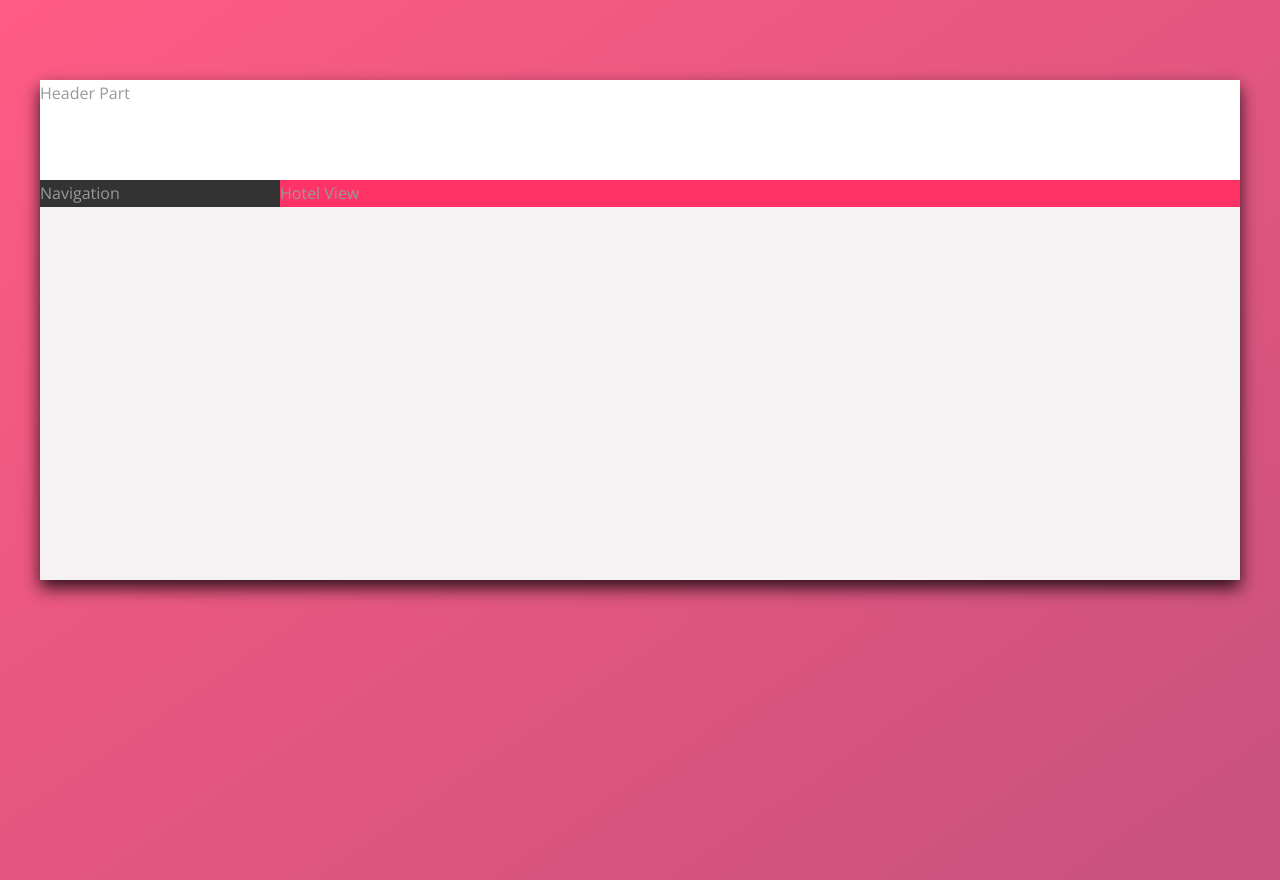
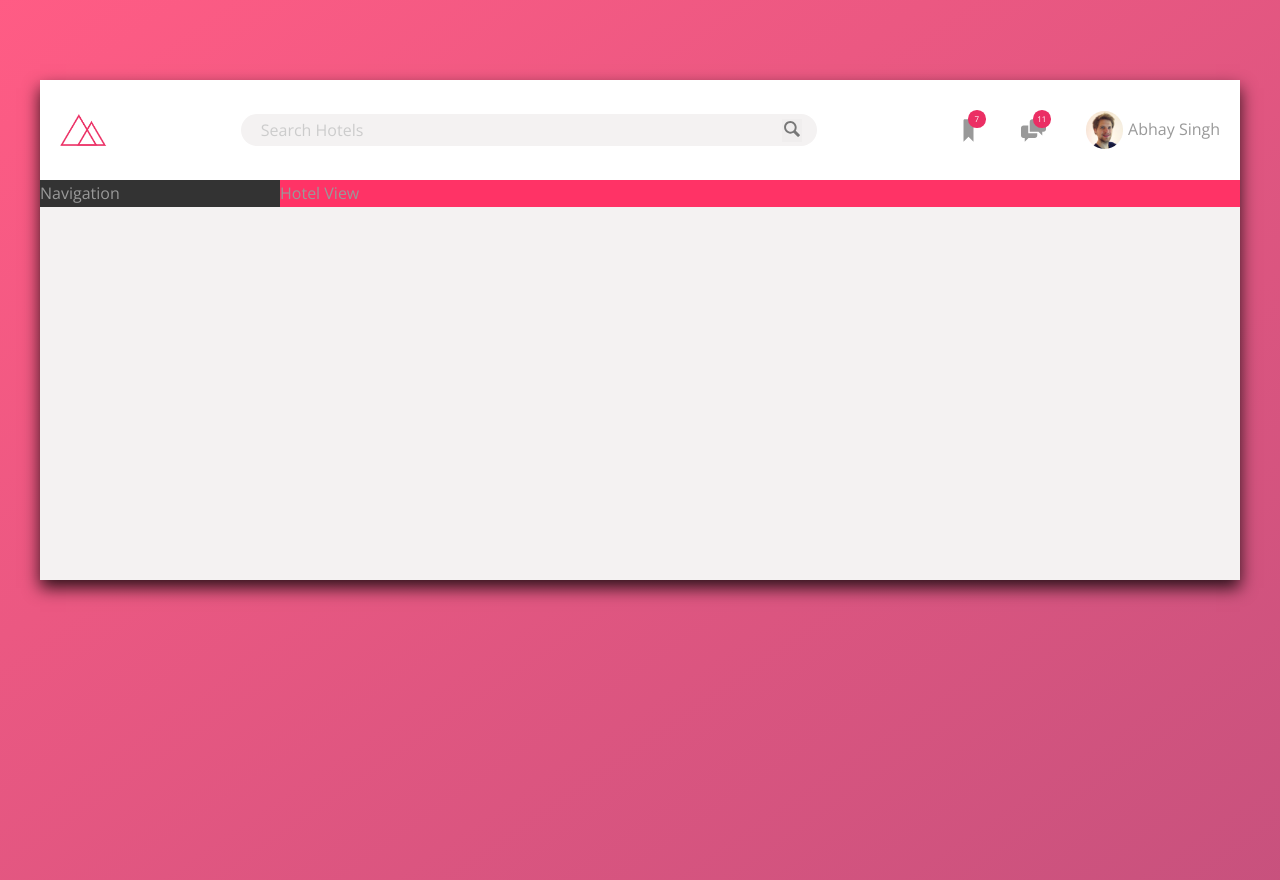
Before and after one commit to AbhaySingh5349/TrilloBooking, a website: page index.html in a window 1280 px wide. Drawn offline with nearby package versions, Linux system fonts and the light colour scheme.

Commit message:
built header

```diff
--- a/index.html
+++ b/index.html
@@ -15,7 +15,43 @@
   </head>
   <body>
     <div class="container">
-      <header class="header">Header Part</header>
+      <header class="header">
+        <img src="img/logo.png" alt="logo" class="logo" />
+        <form action="#" class="search-form">
+          <input
+            type="text"
+            class="search-form__input"
+            placeholder="Search Hotels"
+          />
+          <button class="search-form__btn">
+            <svg class="search-form__icon">
+              <use xlink:href="img/sprite.svg#icon-magnifying-glass"></use>
+            </svg>
+          </button>
+        </form>
+        <nav class="user-nav">
+          <div class="user-nav__icon-box">
+            <svg class="user-nav__icon-box__icon">
+              <use xlink:href="img/sprite.svg#icon-bookmark"></use>
+            </svg>
+            <span class="user-nav__icon-box__notification-count">7</span>
+          </div>
+          <div class="user-nav__icon-box">
+            <svg class="user-nav__icon-box__icon">
+              <use xlink:href="img/sprite.svg#icon-chat"></use>
+            </svg>
+            <span class="user-nav__icon-box__notification-count">11</span>
+          </div>
+          <div class="user-nav__user">
+            <img
+              src="img/user.jpg"
+              alt="user photo"
+              class="user-nav__user-photo"
+            />
+            <span class="user-nav__user-name">Abhay Singh</span>
+          </div>
+        </nav>
+      </header>
       <div class="content">
         <nav class="sidebar-nav">Navigation</nav>
         <main class="main">Hotel View</main>
--- a/sass/abstracts/_variables.scss
+++ b/sass/abstracts/_variables.scss
@@ -35,3 +35,4 @@ $margin-bottom-medium: 4rem;
 $margin-bottom-small: 2rem;
 
 $dark-shadow: 0 0.8rem $default-font-size rgba($color-black, 0.8);
+$light-shadow: 0 0.8rem $default-font-size rgba($color-black, 0.2);
--- a/sass/base/_animations.scss
+++ b/sass/base/_animations.scss
@@ -35,7 +35,7 @@
 @mixin btn_click_effect {
   &:hover {
     transform: translateY(-10%);
-    box-shadow: 0 0.8rem $default-font-size rgba($color-black, 0.2);
+    box-shadow: $light-shadow;
   }
 
   /* when we click element to give pressing effect*/
--- /dev/null
+++ b/sass/components/_logo.scss
@@ -0,0 +1,5 @@
+.logo {
+  height: 3.25rem;
+
+  margin-left: 2rem;
+}
--- /dev/null
+++ b/sass/components/_search-form.scss
@@ -0,0 +1,55 @@
+.search-form {
+  flex: 0 0 60%; // wrt parent (header)
+
+  display: flex;
+  align-items: center;
+  justify-content: center;
+
+  &__input {
+    font-family: inherit; // inherit from parent
+    font-size: inherit;
+    color: inherit;
+
+    background-color: $color-grey-light-2;
+    border: none;
+    border-radius: 150rem;
+    padding: 0.5rem 2rem;
+
+    // flex-grow: 1;
+    flex-basis: 80%;
+
+    transition: all 0.2s;
+    &:focus {
+      outline: none;
+      flex-basis: 100%;
+      background-color: $color-grey-light-3;
+    }
+
+    &::-webkit-input-placeholder {
+      font-weight: 100;
+      color: $color-grey-light-4;
+      font-size: inherit;
+    }
+  }
+
+  // adjecent sibling selector
+  &__input + &__btn {
+    background-color: $color-grey-light-3;
+  }
+
+  &__btn {
+    background-color: $color-grey-light-2;
+    border: none;
+    margin-left: -3.5rem; // btn will move on top of input
+
+    transition: all 0.5s;
+    @include btn_click_effect;
+  }
+
+  // modifying svg icon
+  &__icon {
+    height: 2rem;
+    width: 2rem;
+    fill: $color-grey-dark-3;
+  }
+}
--- /dev/null
+++ b/sass/components/_user-nav.scss
@@ -0,0 +1,66 @@
+.user-nav {
+  position: relative; // for positioning child element 'notification-count'
+
+  align-self: stretch; // over-riding parent(header) property of 'align-items:center'
+
+  display: flex;
+  flex-direction: row; // to bring icon-box & user-img in 1 row
+  justify-content: space-between;
+  align-items: center;
+
+  // select all child elements
+  & > * {
+    padding: 0 2rem;
+    cursor: pointer;
+    height: 100%; // so that background-color on hover stretches completely
+
+    &:hover {
+      background-color: $color-grey-light-2;
+    }
+  }
+
+  &__icon-box {
+    display: flex;
+    flex-direction: row; // to bring icon-box & user-img in 1 row
+    align-items: center;
+    &__icon {
+      height: 2.5rem;
+      width: 2.5rem;
+      fill: $color-grey-dark-2;
+    }
+
+    position: relative;
+
+    &__notification-count {
+      height: 1.75rem;
+      width: 1.75rem;
+      border-radius: 50%;
+      font-size: 0.8rem;
+      background-color: $color-primary;
+      color: $color-white;
+
+      position: absolute;
+      top: 3rem;
+      left: 50%;
+
+      display: flex;
+      justify-content: center;
+      align-items: center;
+    }
+  }
+
+  &__user {
+    display: flex;
+    flex-direction: row; // to bring icon-box & user-img in 1 row
+    align-items: center;
+    &-photo {
+      height: 3.75rem;
+      width: 3.75rem;
+      border-radius: 50%;
+    }
+
+    &-name {
+      margin-left: 0.5rem;
+    }
+  }
+}
--- a/sass/layout/_header.scss
+++ b/sass/layout/_header.scss
@@ -2,4 +2,9 @@
   height: 10rem;
   background-color: $color-white;
   border-bottom: $color-grey-light-2;
+
+  display: flex;
+  flex-direction: row; // to bring logo, search-form & user-nav in 1 row
+  justify-content: space-between;
+  align-items: center;
 }
--- a/sass/main.scss
+++ b/sass/main.scss
@@ -6,6 +6,10 @@
 @import "base/_typography.scss";
 @import "base/_utilities.scss";
 
+@import "components/_logo.scss";
+@import "components/_search-form.scss";
+@import "components/_user-nav.scss";
+
 @import "layout/_container.scss";
 @import "layout/_content.scss";
 @import "layout/_header.scss";
```
Also changed, not shown: css/style.css, img/SVG/aircraft-take-off.svg (added), img/SVG/bookmark.svg (added), img/SVG/chat.svg (added), img/SVG/chevron-small-right.svg (added), img/SVG/home.svg (added), img/SVG/key.svg (added), img/SVG/location-pin.svg (added), img/SVG/magnifying-glass.svg (added), img/SVG/map.svg (added), img/SVG/star.svg (added), img/sprite.svg.
